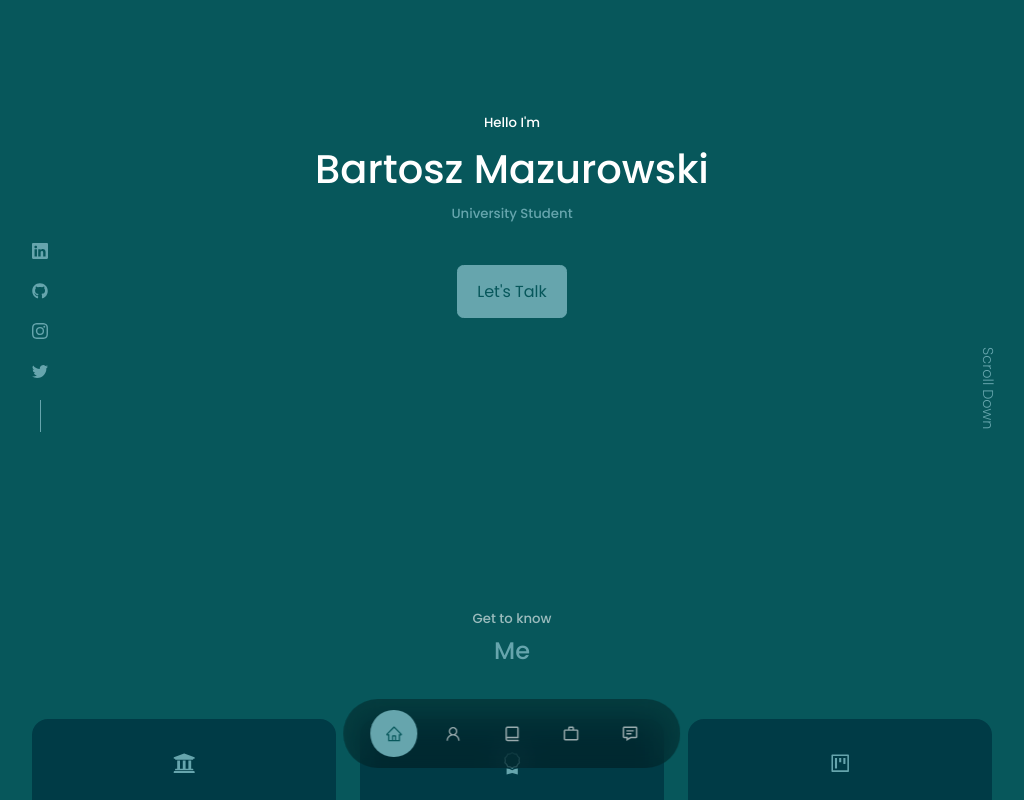
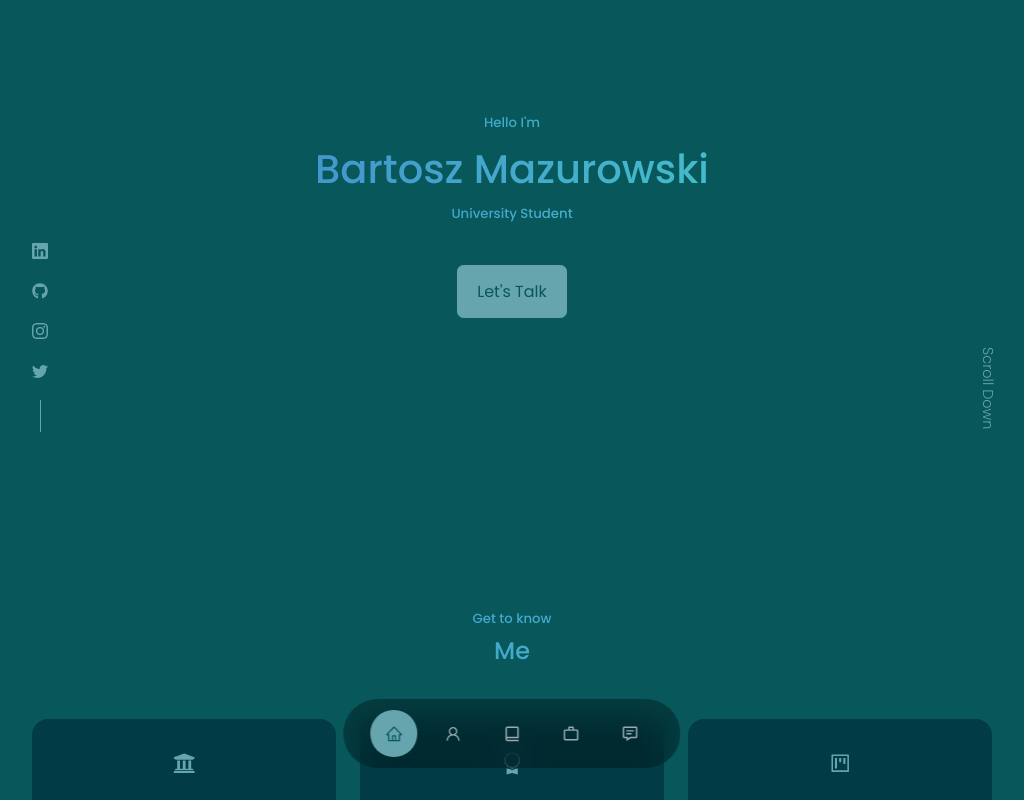
Before and after one commit to BrumaMan/Portfolio-Website, a React (Create React App) app in the folder react-website/: page / in a window 1280 px wide. Shown: the top 800 px of the page, without its empty margins (128-1152 px from the left). Built offline with nearby package versions, Linux system fonts and the light colour scheme.

Commit message:
Changed headings color

```diff
--- a/react-website/src/index.css
+++ b/react-website/src/index.css
@@ -54,10 +54,16 @@ h3,
 h4,
 h5 {
   font-weight: 500;
+  background: linear-gradient(to right, rgb(67 124 205), rgb(69 214 202));
+  -webkit-background-clip: text;
+  -webkit-text-fill-color: transparent;
 }
 
 h1 {
   font-size: 2.5rem;
+  background: linear-gradient(to right, rgb(67 124 205), rgb(69 214 202));
+  -webkit-background-clip: text;
+  -webkit-text-fill-color: transparent;
 }
 
 section {
```
